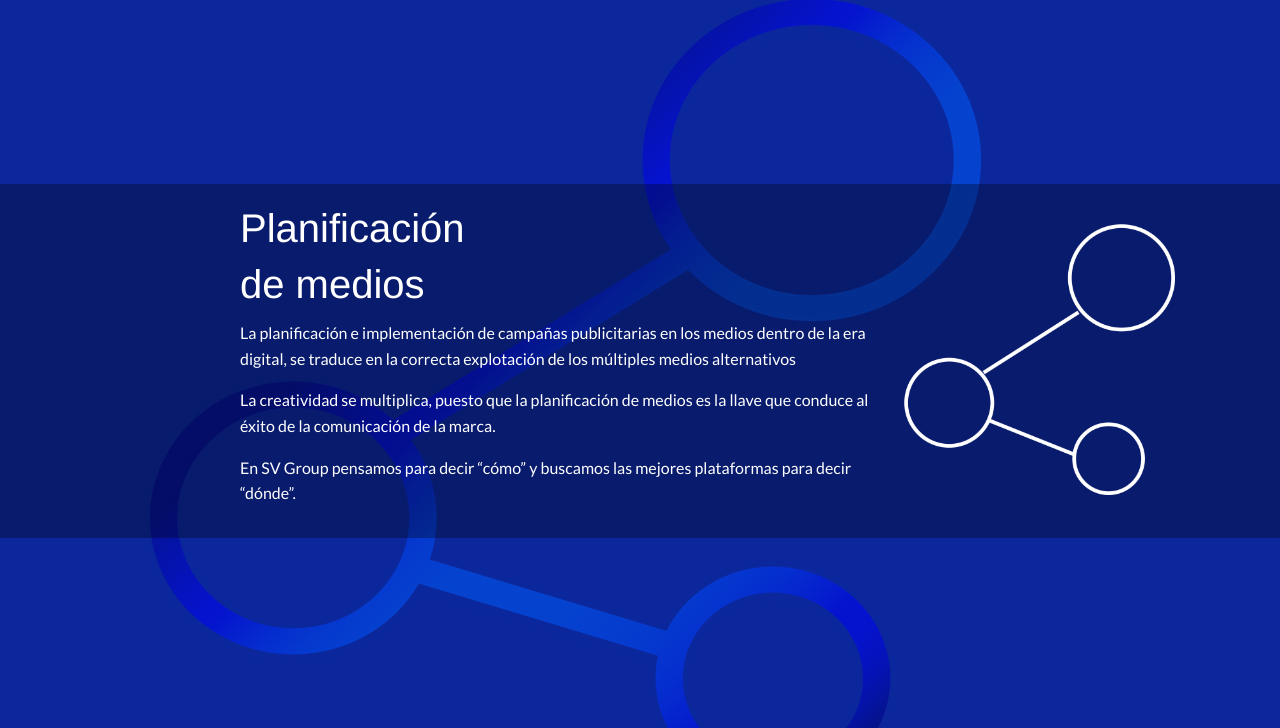
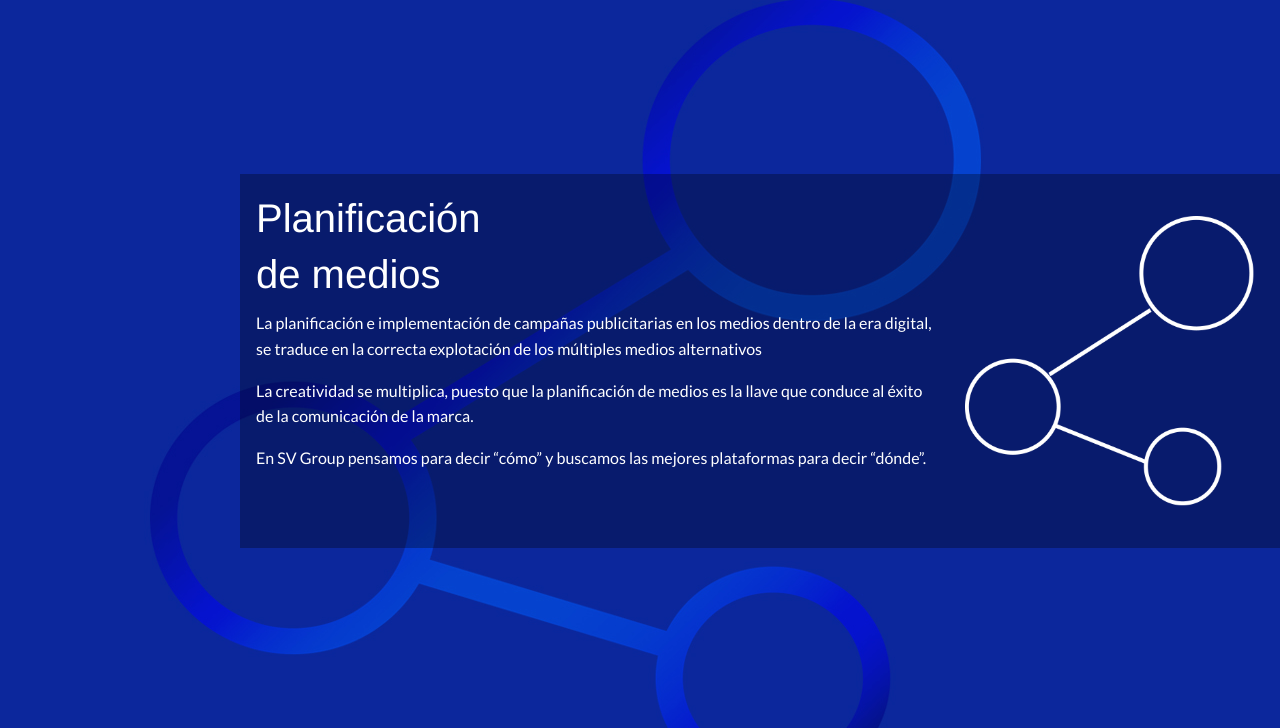
Before and after one commit to Jesussandrea12/svg-group, a website: page index.html in a window 1280 px wide. Shown: the part 4039-4767 px from the top of the page. Drawn offline with nearby package versions, Linux system fonts and the light colour scheme.

Commit message:
solve plan

```diff
--- a/index.html
+++ b/index.html
@@ -233,12 +233,12 @@
 
     <!-- planificacion -->
     <section class="planificacion">
-      <div class="content">
+      <div class="planificacion-content">
         <div class="grid-x">
           <div class="cell small-12 medium-12 large-3">
           </div>
           <div class="cell small-12 medium-12 large-12">
-            <div class="grid-x">
+            <div class="grid-x bg-content">
               <div class="cell small-12 medium-12 large-8 planificacion-text">
                 <h2>Planificación <br>de medios</h2>
                 <p>La planificación e implementación de campañas
--- a/src/app.css
+++ b/src/app.css
@@ -368,9 +368,9 @@
     font-family: var(--lato);
   }
 
-  .content {
+  .bg-content {
     background: rgba(0,0,0,.3);
-    justify-self: flex-end;
+    padding: 1em 0 1em 1em;
   }
 
   .box img {
@@ -379,6 +379,10 @@
 
   .box-text {
     color: white;
+  }
+
+  &-content {
+    padding: 1em 0 1em 15em;
   }
 }
 
```
Also changed, not shown: dist/css/main.css.
